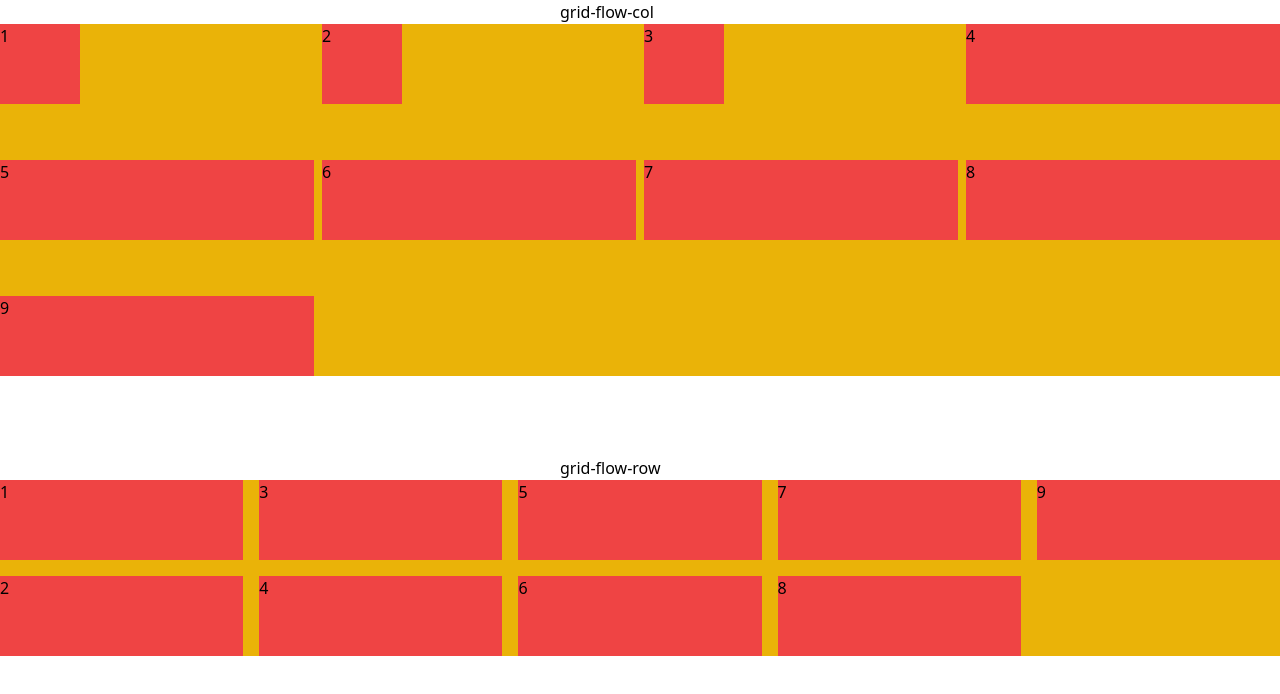
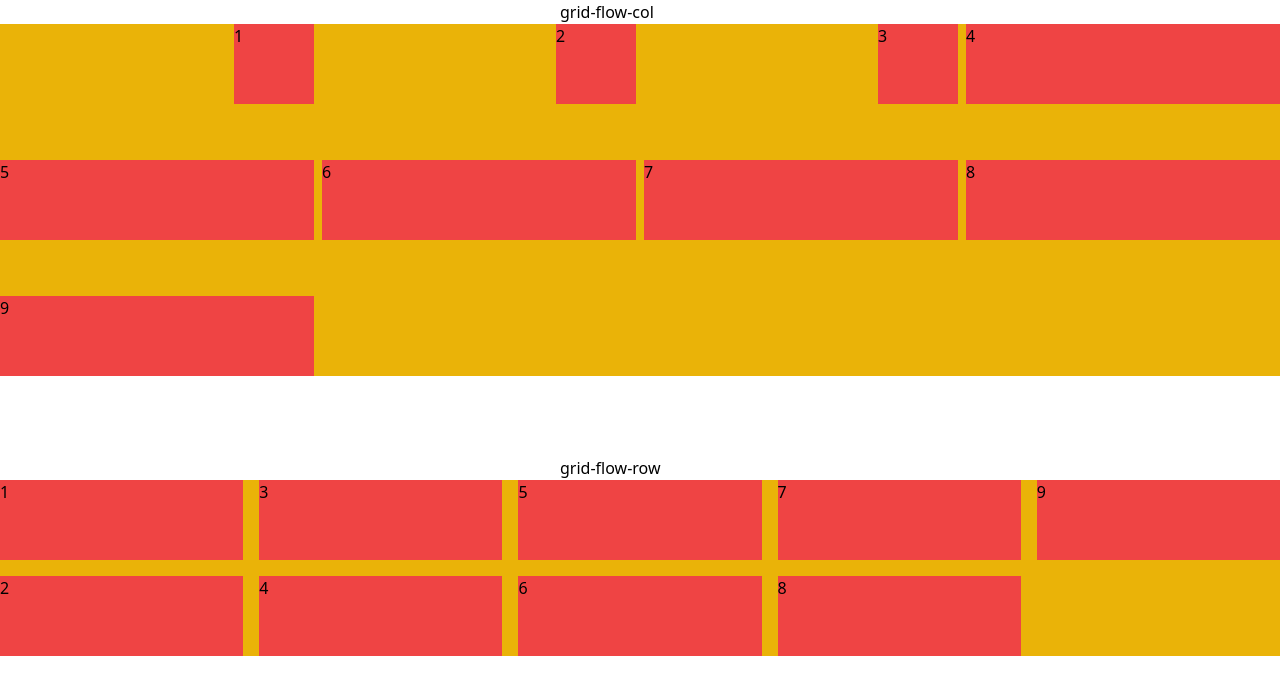
Before and after one commit to ittahad/tailwind-learning, a website: page public/index.html in a window 1280 px wide. Drawn offline with Linux system fonts and the light colour scheme.

```diff
--- a/public/index.html
+++ b/public/index.html
@@ -6,12 +6,12 @@
 </head>
 <body>
     <div class="mx-auto w-40"> grid-flow-col </div>
-    <div class="grid grid-cols-4 grid-flow-row gap-x-2 gap-y-14 bg-yellow-500 w-auto justify-items-stretch">
-        <div class="h-20 w-20 bg-red-500"> 1 </div>
-        <div class="h-20 w-20 bg-red-500"> 2 </div>
-        <div class="h-20 w-20 bg-red-500"> 3 </div>
+    <div class="grid grid-cols-4 grid-flow-row gap-x-2 gap-y-14 bg-yellow-500 w-auto">
+        <div class="h-20 w-20 bg-red-500 justify-self-end"> 1 </div>
+        <div class="h-20 w-20 bg-red-500 justify-self-end"> 2 </div>
+        <div class="h-20 w-20 bg-red-500 justify-self-end"> 3 </div>
 
-        <div class="h-20 bg-red-500"> 4 </div>
+        <div class="h-20 bg-red-500 justify-self-stretch"> 4 </div>
         <div class="h-20 bg-red-500"> 5 </div>
         <div class="h-20 bg-red-500"> 6 </div>
 
```
Also changed, not shown: public/styles.css.
